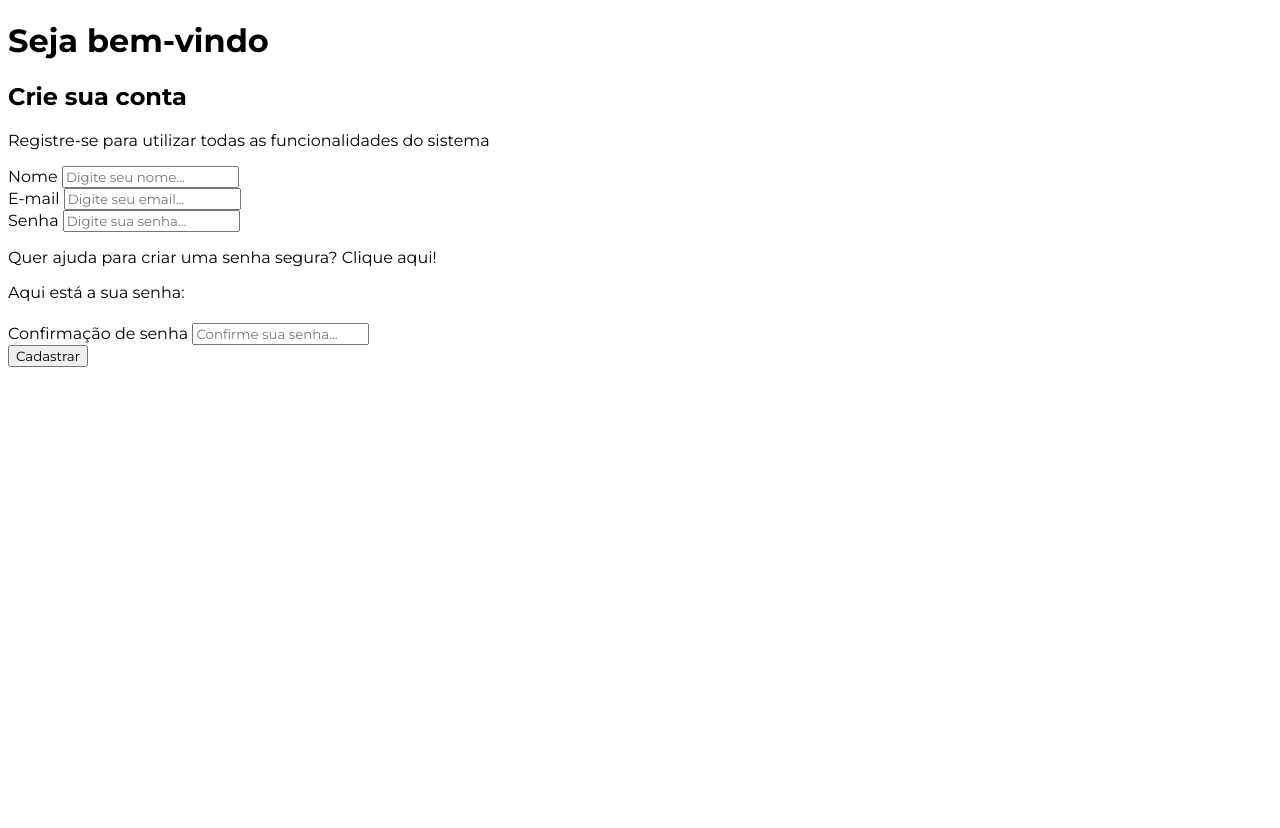
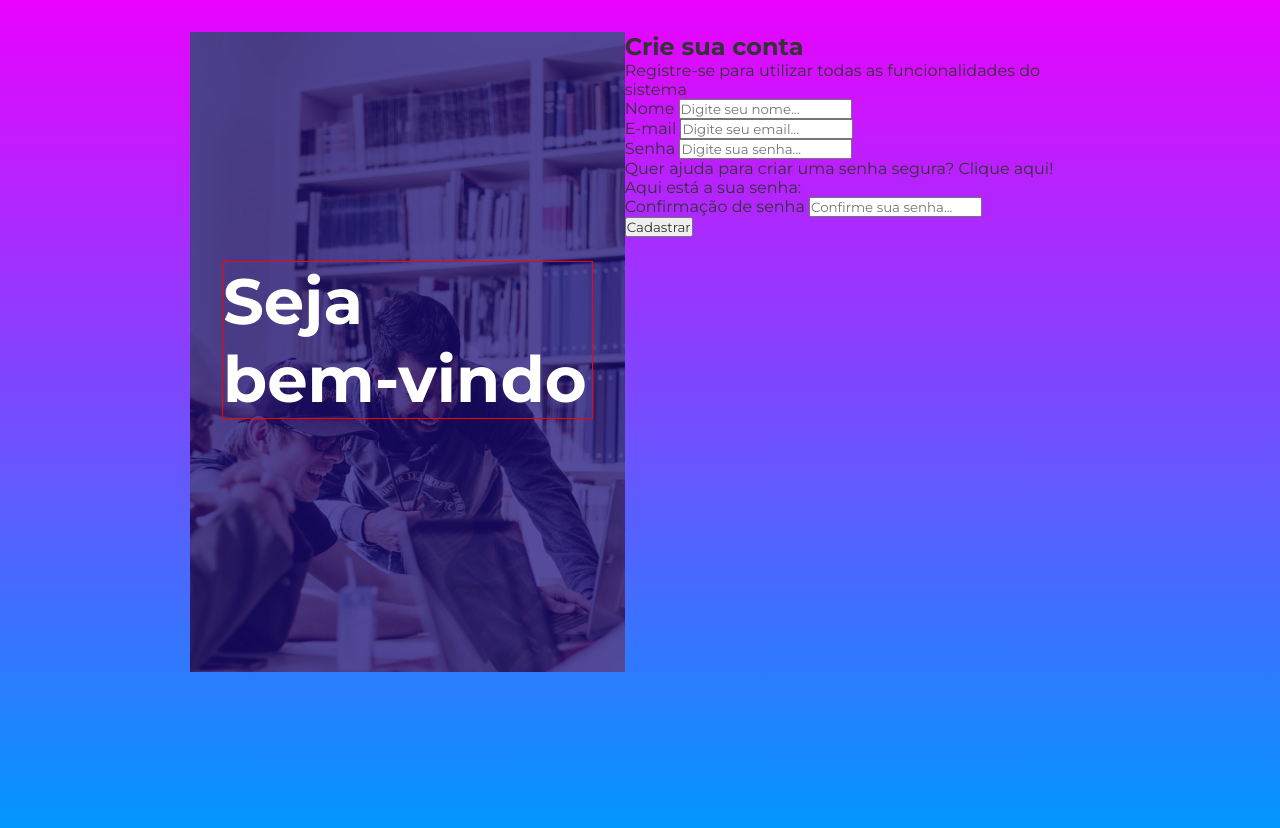
Before and after one commit to leojosants/udemy_projetos_de_javascript_aprenda_html_css_e_javascript__secao_21, a plain HTML site: page gerador_de_senhas/index.html in a window 1280 px wide. Before the commit the page ends 800 px from the top, so only its background shows below. Drawn offline with Linux system fonts and the light colour scheme.

Commit message:
class 102 - starting css

```diff
--- a/gerador_de_senhas/assets/css/styles.css
+++ b/gerador_de_senhas/assets/css/styles.css
@@ -1,3 +1,62 @@
 * {
     font-family: 'Montserrat', sans-serif;
+    padding: 0;
+    margin: 0;
+    box-sizing: border-box;
+    color: var(--color_0);
 }
+
+:root {
+    --color_0: #333333;
+    --color_1: #EA02FF;
+    --color_2: #0097FF;
+    --color_3: rgba(50, 50, 93, 0.25);
+    --color_4: rgba(0, 0, 0, 0.3);
+    --color_5: rgba(25, 11, 122, 0.7);
+    --color_6: #FFFFFF;
+}
+
+html,
+body {
+    height: auto;
+    min-height: 100vh;
+}
+
+html {
+    background: linear-gradient(180deg, var(--color_1) 0%, var(--color_2) 100%);
+}
+
+input:focus {
+    outline: none;
+}
+
+#register_container {
+    max-width: 900px;
+    min-height: 80vh;
+    margin: 2rem auto;
+    display: flex;
+    box-shadow: var(--color_3) 0px 13px 27px -5px var(--color_4) 0px 8px 16px -8px;
+}
+
+#register_banner {
+    background-image: url('../image/bg_form.jpg');
+    background-size: cover;
+    background-position: center;
+    width: 50%;
+}
+
+#banner_layer {
+    background-color: var(--color_5);
+    height: 100%;
+    padding: 2rem;
+    display: flex;
+    align-items: center;
+}
+
+#banner_layer h1 {
+    font-size: 4rem;
+    margin-bottom: 1.5rem;
+    color: var(--color_6);
+    word-spacing: 50rem;
+    border: 1px solid red;
+}
```
